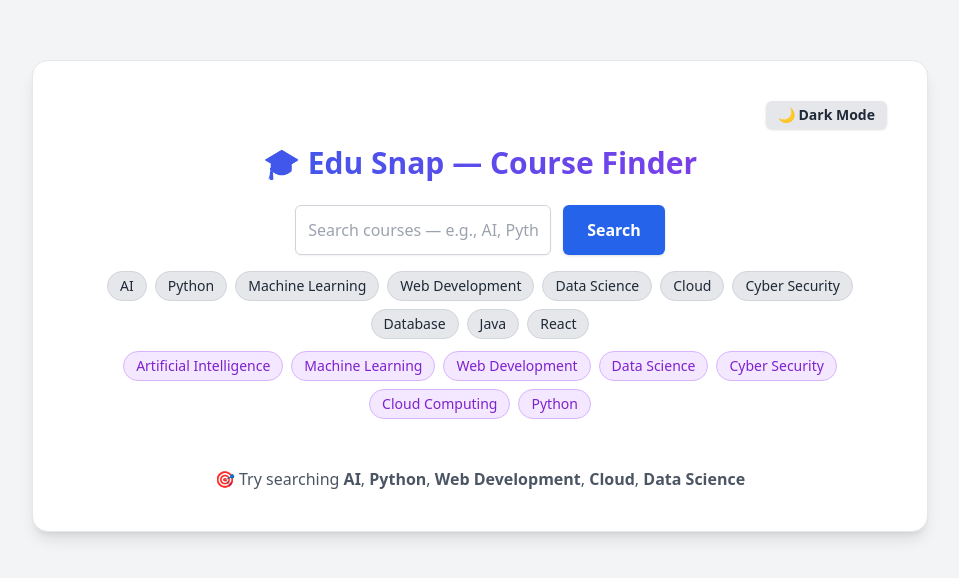
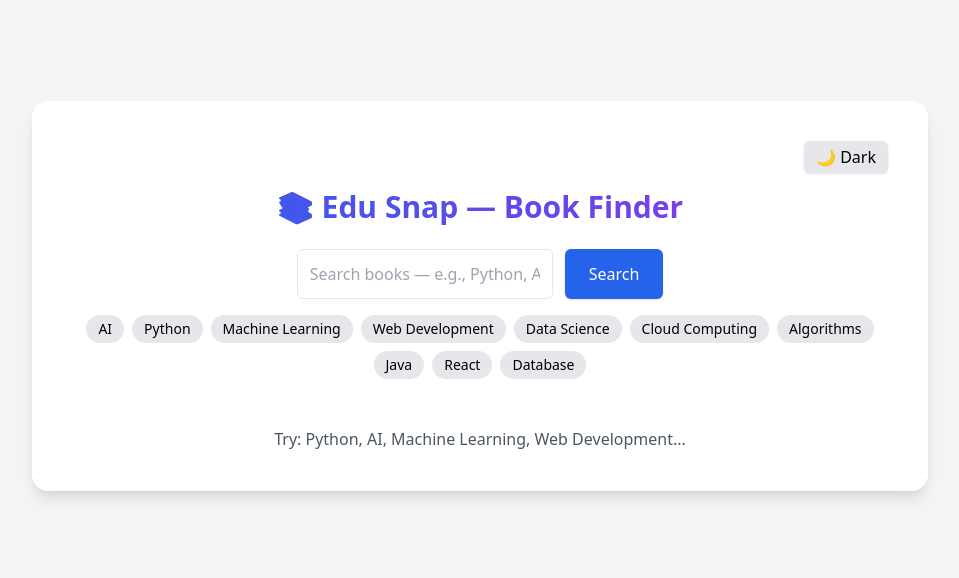
Before and after one commit to Tejas2913/Image_Fetcher_API, a React (Vite) app: page / in a window 1280 px wide. Shown: the part 104-682 px from the top of the page, without its empty margins (160-1119 px from the left). Built offline with nearby package versions, Linux system fonts and the light colour scheme.

Commit message:
Update App.jsx

```diff
--- a/src/App.jsx
+++ b/src/App.jsx
@@ -3,44 +3,30 @@ import axios from "axios";
 
 function App() {
   const [keyword, setKeyword] = useState("");
-  const [courses, setCourses] = useState([]);
+  const [books, setBooks] = useState([]);
   const [loading, setLoading] = useState(false);
   const [darkMode, setDarkMode] = useState(false);
 
   const suggestions = [
-    "AI", "Python", "Machine Learning", "Web Development", "Data Science",
-    "Cloud", "Cyber Security", "Database", "Java", "React"
+    "AI", "Python", "Machine Learning", "Web Development",
+    "Data Science", "Cloud Computing", "Algorithms",
+    "Java", "React", "Database"
   ];
 
-  const filters = [
-    "Artificial Intelligence",
-    "Machine Learning",
-    "Web Development",
-    "Data Science",
-    "Cyber Security",
-    "Cloud Computing",
-    "Python"
-  ];
-
-  const searchCourses = async (e) => {
+  const searchBooks = async (e) => {
     e.preventDefault();
     setLoading(true);
 
     try {
       const res = await axios.get(
-        "https://raw.githubusercontent.com/theapache64/awesome-course-data/master/courses.json"
+        `https://openlibrary.org/search.json?q=${keyword}`
       );
 
-      const filtered = res.data.filter(course =>
-        course.title.toLowerCase().includes(keyword.toLowerCase()) ||
-        course.platform.toLowerCase().includes(keyword.toLowerCase()) ||
-        course.topic.toLowerCase().includes(keyword.toLowerCase())
-      );
-
-      setCourses(filtered);
+      const results = res.data.docs.slice(0, 12); // first 12 books
+      setBooks(results);
     } catch (err) {
       console.log(err);
-      alert("Error fetching courses");
+      alert("Error fetching books");
     }
 
     setLoading(false);
@@ -48,112 +34,88 @@ function App() {
 
   return (
     <div className={darkMode ? "dark" : ""}>
-      <div className="min-h-screen bg-gray-100 dark:bg-gray-900 transition-all flex items-center justify-center p-4">
-        <div className="w-full max-w-4xl bg-white dark:bg-gray-800 rounded-2xl shadow-lg p-6 md:p-10 border dark:border-gray-700 transition">
+      <div className="min-h-screen bg-gray-100 dark:bg-gray-900 flex items-center justify-center p-4">
+        <div className="w-full max-w-4xl bg-white dark:bg-gray-800 rounded-2xl shadow-lg p-6 md:p-10">
 
-          {/* Dark Mode Toggle */}
+          {/* Dark mode toggle */}
           <div className="flex justify-end mb-4">
             <button
-              onClick={() => setDarkMode(!darkMode)}
-              className="px-3 py-1 text-sm font-semibold rounded-md
-              bg-gray-200 dark:bg-gray-700 text-gray-800 dark:text-gray-100
-              shadow hover:opacity-80 transition"
+              onClick={()=>setDarkMode(!darkMode)}
+              className="px-3 py-1 rounded-md bg-gray-200 dark:bg-gray-700 dark:text-white shadow"
             >
-              {darkMode ? "☀️ Light Mode" : "🌙 Dark Mode"}
+              {darkMode ? "☀ Light" : "🌙 Dark"}
             </button>
           </div>
 
-          {/* Title */}
-          <h1 className="text-2xl md:text-3xl font-bold text-center mb-6 bg-gradient-to-r
-           from-blue-600 to-purple-600 dark:from-purple-400 dark:to-blue-300
-           bg-clip-text text-transparent">
-            🎓 Edu Snap — Course Finder
+          <h1 className="text-3xl font-bold text-center mb-6 text-transparent bg-clip-text bg-gradient-to-r from-blue-600 to-purple-600">
+            📚 Edu Snap — Book Finder
           </h1>
 
-          {/* Search Form */}
-          <form onSubmit={searchCourses} className="flex flex-col sm:flex-row justify-center gap-3 mb-4">
+          {/* Search */}
+          <form onSubmit={searchBooks} className="flex flex-col sm:flex-row gap-3 mb-4 justify-center">
             <input
               type="text"
-              className="border p-3 rounded-md w-full sm:w-64 focus:ring-2
-              focus:ring-blue-400 outline-none shadow-sm bg-white dark:bg-gray-700
-              border-gray-300 dark:border-gray-600 text-gray-800 dark:text-gray-100"
-              placeholder="Search courses — e.g., AI, Python"
+              placeholder="Search books — e.g., Python, AI"
               value={keyword}
-              onChange={(e) => setKeyword(e.target.value)}
+              onChange={(e)=>setKeyword(e.target.value)}
+              className="border p-3 rounded-md w-full sm:w-64 bg-white dark:bg-gray-700 dark:text-white"
               required
             />
-            <button className="bg-blue-600 hover:bg-blue-700 dark:bg-blue-500 dark:hover:bg-blue-600 px-6 py-3 rounded-md text-white font-semibold shadow transition">
+            <button className="bg-blue-600 hover:bg-blue-700 text-white px-6 py-3 rounded-md shadow">
               {loading ? "Searching..." : "Search"}
             </button>
           </form>
 
-          {/* Suggested Keywords */}
-          <div className="flex flex-wrap justify-center gap-2 mb-3">
-            {suggestions.map((word, idx) => (
+          {/* Suggested tags */}
+          <div className="flex flex-wrap gap-2 justify-center mb-6">
+            {suggestions.map((tag,i)=>(
               <button
-                key={idx}
-                onClick={() => {
-                  setKeyword(word);
-                  searchCourses({ preventDefault: () => {} });
+                key={i}
+                onClick={()=>{
+                  setKeyword(tag);
+                  searchBooks({preventDefault:()=>{}});
                 }}
-                className="px-3 py-1 text-sm rounded-full bg-gray-200 dark:bg-gray-700
-                text-gray-800 dark:text-gray-100 border border-gray-300 dark:border-gray-600
-                hover:bg-blue-600 hover:text-white dark:hover:bg-blue-500 transition"
+                className="px-3 py-1 text-sm rounded-full bg-gray-200 dark:bg-gray-700 dark:text-white hover:bg-blue-600 hover:text-white"
               >
-                {word}
-              </button>
-            ))}
-          </div>
-
-          {/* Category Filters */}
-          <div className="flex flex-wrap justify-center gap-2 mb-6">
-            {filters.map((word, idx) => (
-              <button
-                key={idx}
-                onClick={() => {
-                  setKeyword(word);
-                  searchCourses({ preventDefault: () => {} });
-                }}
-                className="px-3 py-1 text-sm rounded-full bg-purple-100 dark:bg-purple-800
-                text-purple-700 dark:text-purple-200 border border-purple-300 dark:border-purple-600
-                hover:bg-purple-600 hover:text-white dark:hover:bg-purple-500 transition"
-              >
-                {word}
+                {tag}
               </button>
             ))}
           </div>
 
           {/* Loader */}
           {loading && (
-            <div className="flex justify-center my-5">
-              <div className="border-4 border-blue-500 border-t-transparent rounded-full w-10 h-10 animate-spin"></div>
+            <div className="flex justify-center my-6">
+              <div className="w-8 h-8 border-4 border-blue-500 border-t-transparent rounded-full animate-spin"></div>
             </div>
           )}
 
-          {/* Courses Grid */}
+          {/* Book results */}
           <div className="grid gap-4 sm:grid-cols-2 md:grid-cols-3">
-            {courses.map((course, i) => (
-              <div key={i} className="bg-white dark:bg-gray-800 p-4 rounded-xl shadow hover:shadow-lg transition">
-                <img src={course.image} className="w-full h-40 object-cover rounded-lg mb-2" />
-                <h3 className="font-bold text-lg text-gray-800 dark:text-white">{course.title}</h3>
-                <p className="text-sm text-gray-600 dark:text-gray-300 mb-1">{course.platform}</p>
-                <p className="text-xs text-gray-500 dark:text-gray-400 line-clamp-2">{course.description}</p>
-                <a
-                  href={course.url}
-                  target="_blank"
-                  className="mt-2 inline-block w-full text-center bg-blue-600 text-white rounded-md py-1 hover:bg-blue-700 dark:hover:bg-blue-500"
-                >
-                  View Course
-                </a>
+            {books.map((book,i)=>(
+              <div key={i} className="bg-white dark:bg-gray-800 p-4 rounded-lg shadow">
+                <img
+                  src={
+                    book.cover_i
+                    ? `https://covers.openlibrary.org/b/id/${book.cover_i}-M.jpg`
+                    : "https://via.placeholder.com/150?text=No+Cover"
+                  }
+                  className="w-full h-40 object-cover rounded mb-2"
+                  alt=""
+                />
+                <h2 className="font-bold text-lg dark:text-white truncate">{book.title}</h2>
+                <p className="text-sm text-gray-600 dark:text-gray-300">
+                  {book.author_name?.[0] || "Unknown author"}
+                </p>
               </div>
             ))}
           </div>
 
-          {!loading && courses.length === 0 && (
-            <p className="text-center text-gray-600 dark:text-gray-300 mt-6 text-sm md:text-base">
-              🎯 Try searching <b>AI</b>, <b>Python</b>, <b>Web Development</b>, <b>Cloud</b>, <b>Data Science</b>
+          {!loading && books.length === 0 && (
+            <p className="text-center text-gray-600 dark:text-gray-300 mt-6">
+              Try: Python, AI, Machine Learning, Web Development...
             </p>
           )}
+
         </div>
       </div>
     </div>
```
